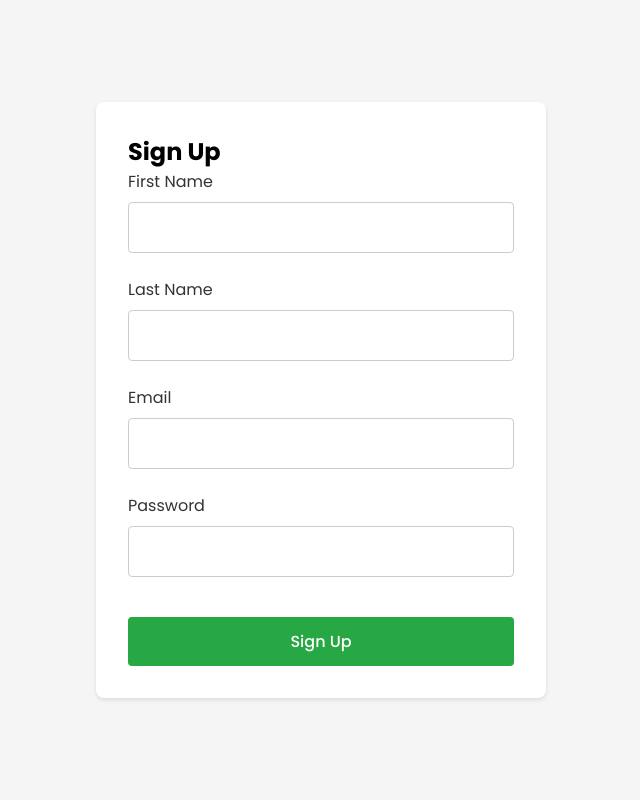
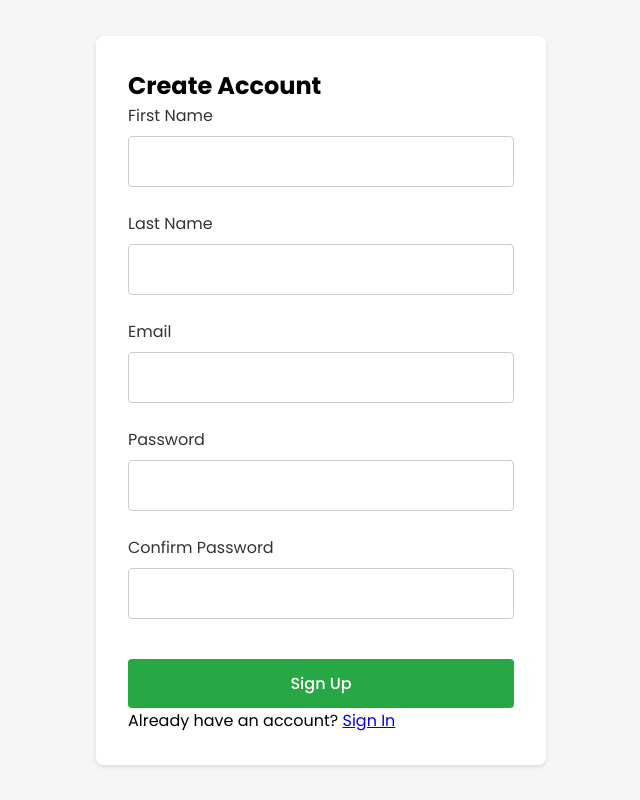
Before and after one commit to preito/OldPhones, a React (Vite) app in the folder Frontend/: page /signup in a window 1280 px wide. Shown: the whole page, without its empty margins (294-934 px from the left). Built offline with nearby package versions, Linux system fonts and the light colour scheme.

Commit message:
Simple Input Validation - TODO send email verification

```diff
--- a/Frontend/src/App.jsx
+++ b/Frontend/src/App.jsx
@@ -3,6 +3,7 @@ import Profile from "./screens/Profile";
 import Home from "./screens/Home";
 import SignIn from "./screens/auth/SignIn";
 import SignUp from "./screens/auth/SignUp";
+import CheckInbox from "./screens/auth/CheckInbox";
 
 function App() {
   return (
@@ -12,6 +13,7 @@ function App() {
           <Route path="/profile" element={<Profile />} />
           <Route path="/signin" element={<SignIn />} />
           <Route path="/signup" element={<SignUp />} />
+          <Route path="/checkinbox" element={<CheckInbox />} />
           <Route path="/" element={<Home />} />
         </Routes>
       </div>
--- a/Frontend/src/screens/auth/SignUp.css
+++ b/Frontend/src/screens/auth/SignUp.css
@@ -72,3 +72,6 @@ html, body {
   .signup-button:hover {
     background-color: #218838;
   }
+  .error{
+    color: rgb(220, 21, 21);
+  }
--- a/Frontend/src/screens/auth/SignUp.jsx
+++ b/Frontend/src/screens/auth/SignUp.jsx
@@ -1,31 +1,175 @@
-import React from "react";
+import React, { useState } from "react";
+import { Link } from "react-router-dom";
 import "./SignUp.css";
 
 const SignUp = () => {
+  const [formData, setFormData] = useState({
+    firstName: "",
+    lastName: "",
+    email: "",
+    password: "",
+    confirmPassword: "",
+  });
+
+  const [errors, setErrors] = useState({});
+  const [isSubmitting, setIsSubmitting] = useState(false);
+
+  const validateForm = () => {
+    const newErrors = {};
+
+    // First Name validation
+    if (!formData.firstName.trim()) {
+      newErrors.firstName = "First name is required";
+    }
+
+    // Last Name validation
+    if (!formData.lastName.trim()) {
+      newErrors.lastName = "Last name is required";
+    }
+
+    // Email validation
+    if (!formData.email) {
+      newErrors.email = "Email is required";
+    } else if (!/\S+@\S+\.\S+/.test(formData.email)) {
+      newErrors.email = "Email is invalid";
+    }
+
+    // Password validation
+    if (!formData.password) {
+      newErrors.password = "Password is required";
+    } else if (formData.password.length < 6) {
+      newErrors.password = "Password must be at least 6 characters";
+    } else if (!/(?=.*[a-z])(?=.*[A-Z])(?=.*\d)/.test(formData.password)) {
+      newErrors.password =
+        "Password must contain at least one uppercase letter, one lowercase letter, and one number";
+    }
+
+    // Confirm Password validation
+    if (!formData.confirmPassword) {
+      newErrors.confirmPassword = "Please confirm your password";
+    } else if (formData.password !== formData.confirmPassword) {
+      newErrors.confirmPassword = "Passwords do not match";
+    }
+
+    setErrors(newErrors);
+    return Object.keys(newErrors).length === 0;
+  };
+
+  const handleChange = (e) => {
+    const { name, value } = e.target;
+    setFormData((prevData) => ({
+      ...prevData,
+      [name]: value,
+    }));
+  };
+
+  const handleSubmit = async (e) => {
+    e.preventDefault();
+    setIsSubmitting(true);
+
+    if (validateForm()) {
+      try {
+        // Make API call to create Account
+
+        // TODO: Do not forget to Hash the passwords upon account creation.
+
+        console.log("Form submitted:", formData);
+        // Simulate API call
+        await new Promise((resolve) => setTimeout(resolve, 1000));
+        alert("Verification email has been sent! Please check your inbox.");
+
+      } catch (error) {
+        console.error("Error:", error);
+        setErrors({ submit: "Failed to create account. Please try again." });
+      }
+    }
+
+    setIsSubmitting(false);
+  };
+
   return (
     <div className="signup-container">
-      <h2 className="signup-title">Sign Up</h2>
+      <h2 className="signup-title">Create Account</h2>
+      {errors.submit && <div className="error-message">{errors.submit}</div>}
 
-      <div className="signup-input-container">
+      <form onSubmit={handleSubmit} className="signup-input-container">
         <div className="signup-input-item">
-          <label>First Name</label>
-          <input type="text" id="firstName" name="firstName" />
-        </div>
-        <div className="signup-input-item">
-          <label>Last Name</label>
-          <input type="text" id="lastName" name="lastName" />
-        </div>
-        <div className="signup-input-item">
-          <label>Email</label>
-          <input type="email" id="email" name="email" />
-        </div>
-        <div className="signup-input-item">
-          <label>Password</label>
-          <input type="password" id="password" name="password" />
+          <label htmlFor="firstName">First Name</label>
+          <input
+            type="text"
+            id="firstName"
+            name="firstName"
+            value={formData.firstName}
+            onChange={handleChange}
+            disabled={isSubmitting}
+          />
+          {errors.firstName && (
+            <span className="error">{errors.firstName}</span>
+          )}
         </div>
 
-        <button className="signup-button">Sign Up</button>
-      </div>
+        <div className="signup-input-item">
+          <label htmlFor="lastName">Last Name</label>
+          <input
+            type="text"
+            id="lastName"
+            name="lastName"
+            value={formData.lastName}
+            onChange={handleChange}
+            disabled={isSubmitting}
+          />
+          {errors.lastName && <span className="error">{errors.lastName}</span>}
+        </div>
+
+        <div className="signup-input-item">
+          <label htmlFor="email">Email</label>
+          <input
+            type="email"
+            id="email"
+            name="email"
+            value={formData.email}
+            onChange={handleChange}
+            disabled={isSubmitting}
+          />
+          {errors.email && <span className="error">{errors.email}</span>}
+        </div>
+
+        <div className="signup-input-item">
+          <label htmlFor="password">Password</label>
+          <input
+            type="password"
+            id="password"
+            name="password"
+            value={formData.password}
+            onChange={handleChange}
+            disabled={isSubmitting}
+          />
+          {errors.password && <span className="error">{errors.password}</span>}
+        </div>
+
+        <div className="signup-input-item">
+          <label htmlFor="confirmPassword">Confirm Password</label>
+          <input
+            type="password"
+            id="confirmPassword"
+            name="confirmPassword"
+            value={formData.confirmPassword}
+            onChange={handleChange}
+            disabled={isSubmitting}
+          />
+          {errors.confirmPassword && (
+            <span className="error">{errors.confirmPassword}</span>
+          )}
+        </div>
+
+        <button type="submit" className="signup-button" disabled={isSubmitting}>
+          {isSubmitting ? "Creating Account..." : "Sign Up"}
+        </button>
+      </form>
+
+      <p className="signin-link">
+        Already have an account? <Link to="/signin">Sign In</Link>
+      </p>
     </div>
   );
 };
```
